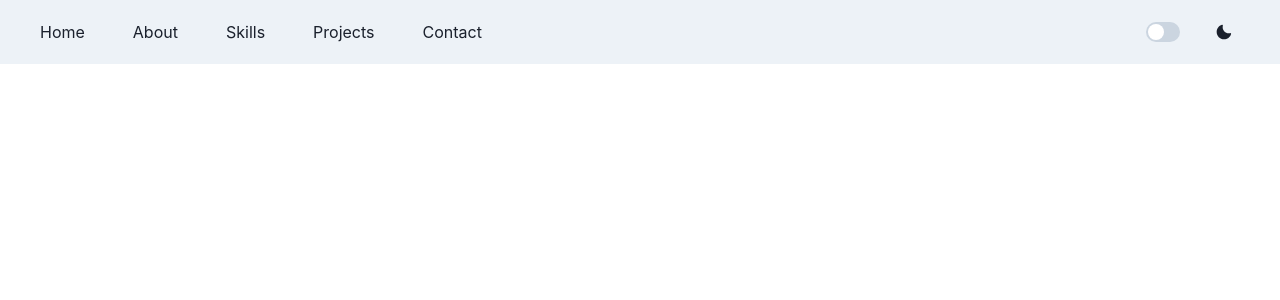
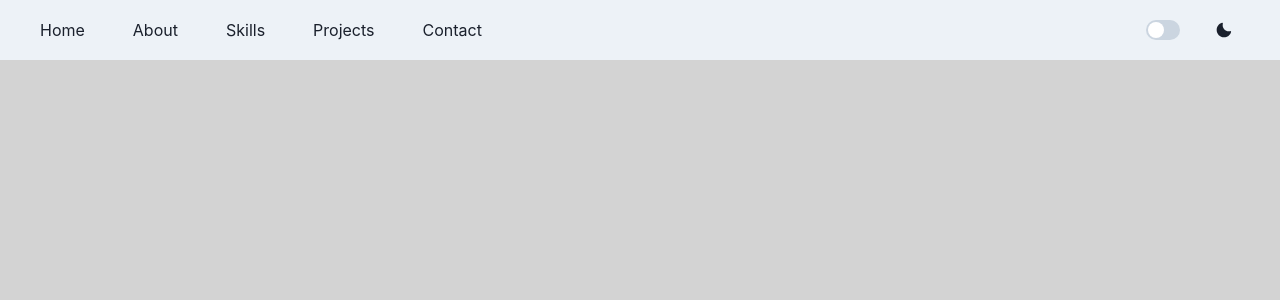
Before and after one commit to Tsuricate/Portfolio, a React (Create React App) app: page / in a window 1280 px wide. Shown: the top 300 px of the page. Built offline with nearby package versions, Linux system fonts and the light colour scheme.

Commit message:
Feature: SectionContainer to limit size of each page

```diff
--- a/public/index.html
+++ b/public/index.html
@@ -1,5 +1,5 @@
 <!DOCTYPE html>
-<html lang="en">
+<html lang="en" style="height: 100%;">
   <head>
     <meta charset="utf-8" />
     <link rel="icon" href="%PUBLIC_URL%/favicon.ico" />
@@ -13,8 +13,8 @@
     <link rel="manifest" href="%PUBLIC_URL%/manifest.json" />
     <title>Portfolio</title>
   </head>
-  <body>
+  <body style="height: 100%;">
     <noscript>You need to enable JavaScript to run this app.</noscript>
-    <div id="root"></div>
+    <div id="root" style="height: 100%;"></div>
   </body>
 </html>
--- a/src/App.js
+++ b/src/App.js
@@ -1,6 +1,12 @@
 import React from 'react';
 import NavBar from './components/NavBar';
+import SectionContainer from './components/SectionContainer';
 
-const App = () => <NavBar />;
+const App = () => (
+  <>
+    <NavBar />
+    <SectionContainer />
+  </>
+);
 
 export default App;
--- a/src/components/NavBar.js
+++ b/src/components/NavBar.js
@@ -24,7 +24,7 @@ const NavBar = () => {
   return (
     <>
       <Box bg={useColorModeValue('gray.100', 'gray.900')} px={{ base: 4, lg: 8 }}>
-        <Flex h={16} alignItems="center" justifyContent="space-between">
+        <Flex h={16} alignItems="center" justifyContent="space-between" height="60px">
           <IconButton
             size="md"
             icon={isOpen ? <CloseIcon /> : <HamburgerIcon />}
--- /dev/null
+++ b/src/components/SectionContainer.js
@@ -0,0 +1,15 @@
+import React from 'react';
+import { Box } from '@chakra-ui/react';
+import PropTypes from 'prop-types';
+
+const SectionContainer = ({ children }) => (
+  <Box height={{ lg: 'calc(100% - 60px)' }} bg="lightGray">
+    {children}
+  </Box>
+);
+
+export default SectionContainer;
+
+SectionContainer.propTypes = {
+  children: PropTypes.node.isRequired,
+};
```
Also changed, not shown: public/manifest.json.
